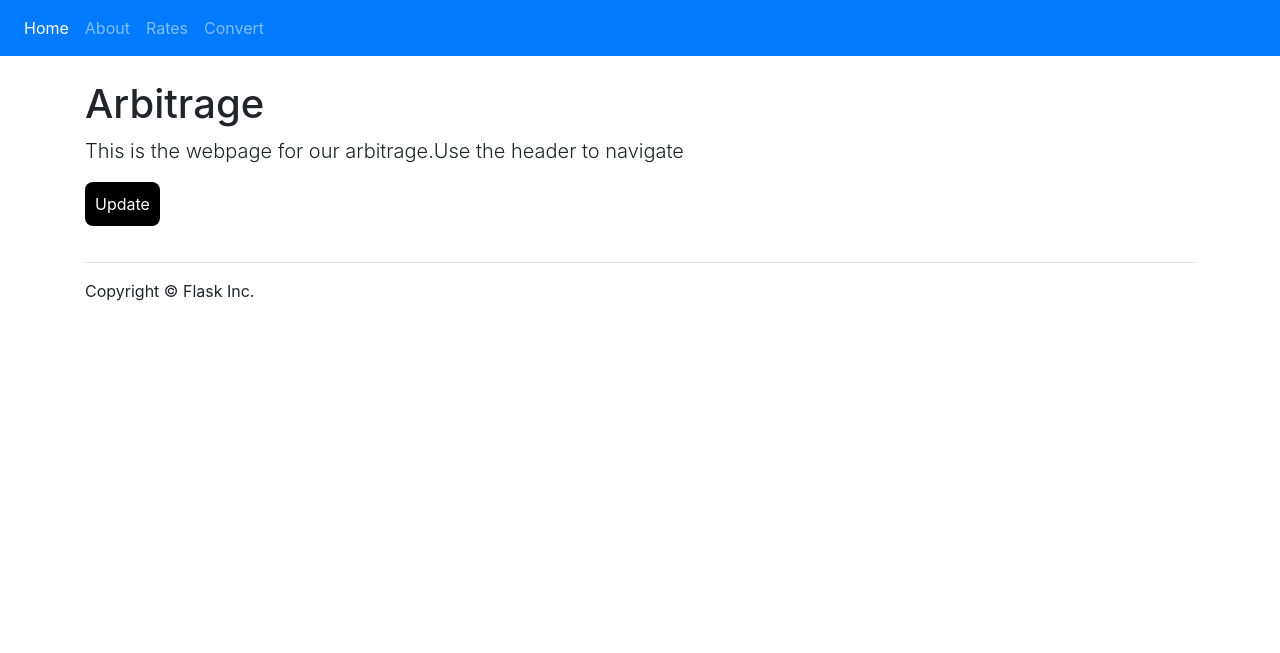
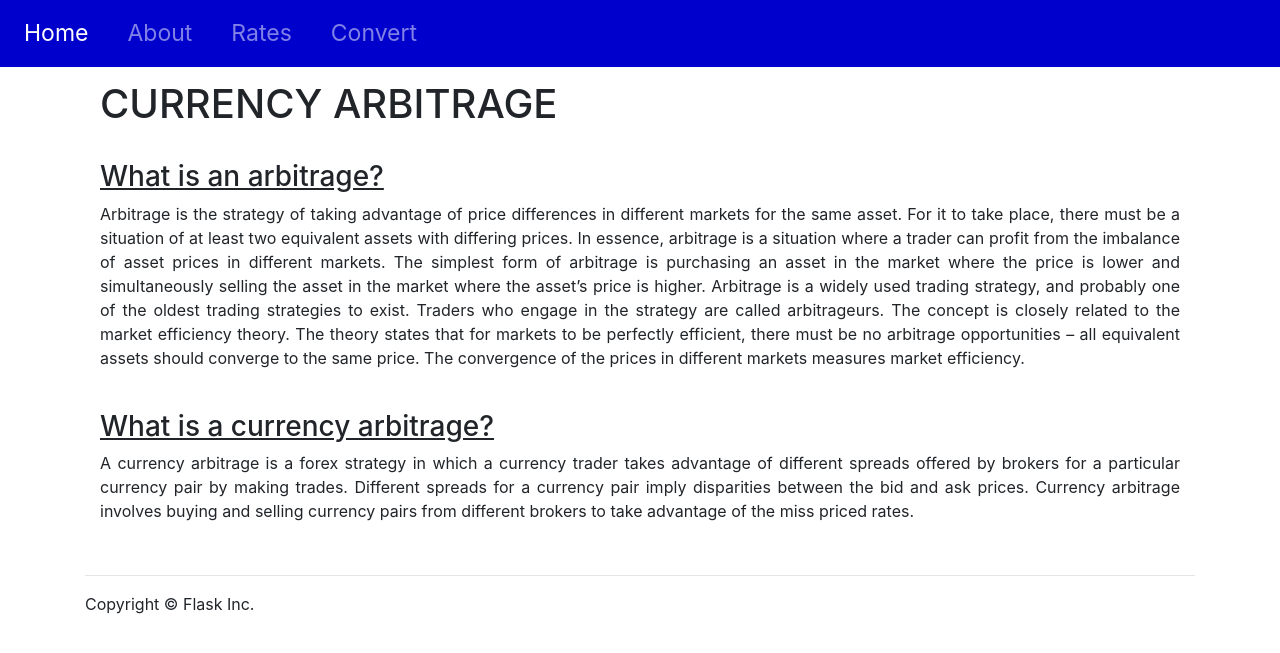
Before and after one commit to kyeekk/Currency-Arbitrage, a Flask app: page / in a window 1280 px wide. Shown: the top 653 px of the page. Run offline with Flask 2, Linux system fonts and the light colour scheme; some libraries are stand-ins or nearby versions.

Commit message:
changes to home page, aesthetics, attempt to integrate api & algorithm

```diff
--- a/app/static/css/app.css
+++ b/app/static/css/app.css
@@ -1,5 +1,22 @@
 body {
     padding-top: 5rem;
+}
+
+.custom {
+background-color: mediumblue;
+}
+
+.text-cust{
+font-size: 23px;
+}
+
+.tab{
+margin-right: 1em;
+}
+
+.btn-convert{
+background-color: blue;
+font-size: 17px;
 }
 
 #words{
--- a/app/templates/header.html
+++ b/app/templates/header.html
@@ -1,20 +1,23 @@
-<nav class="navbar navbar-expand-lg navbar-dark bg-primary fixed-top">
+<nav class="navbar navbar-expand-lg navbar-dark custom fixed-top">
   <button class="navbar-toggler" type="button" data-toggle="collapse" data-target="#navbarSupportedContent" aria-controls="navbarSupportedContent" aria-expanded="false" aria-label="Toggle navigation">
     <span class="navbar-toggler-icon"></span>
   </button>
 
-  <div class="collapse navbar-collapse" id="navbarSupportedContent">
-    <ul class="navbar-nav mr-auto">
-      <li class="nav-item active">
+  <div class="collapse navbar-collapse " id="navbarSupportedContent">
+    <ul class="navbar-nav mr-auto text-cust">
+      <li class="nav-item active tab">
         <a class="nav-link" href="{{ url_for('home') }}">Home <span class="sr-only">(current)</span></a>
       </li>
-      <li class="nav-item">
+      <br>
+      <li class="nav-item tab">
         <a class="nav-link" href="{{ url_for('about') }}">About</a>
       </li>
-      <li class="nav-item">
+      <br>
+      <li class="nav-item tab">
         <a class="nav-link" href="{{ url_for('Rates') }}">Rates</a>
       </li>
-      <li class="nav-item">
+      <br>
+      <li class="nav-item tab">
         <a class="nav-link" href="{{ url_for('Convert') }}">Convert</a>
       </li>
     </ul>
--- a/app/templates/home.html
+++ b/app/templates/home.html
@@ -1,10 +1,32 @@
 {% extends "base.html" %}
 
 {% block main %}
-<h1>Arbitrage</h1>
-<p class="lead">This is the webpage for our arbitrage.Use the header to navigate</p>
+<div class= "container-fluid">
+    <h1>CURRENCY ARBITRAGE</h1>
 
+    <br>
 
-<a href = "{{url_for('home')}}"
-<button type="submit" id = "View">Update</button></a>
+    <h3><u>What is an arbitrage?</u></h3>
+    <p class="text-justify">
+        Arbitrage is the strategy of taking advantage of price differences in different markets for the same asset.
+        For it to take place, there must be a situation of at least two equivalent assets with differing prices.
+        In essence, arbitrage is a situation where a trader can profit from the imbalance of asset prices in different markets.
+        The simplest form of arbitrage is purchasing an asset in the market where the price is lower and simultaneously selling the
+        asset in the market where the asset’s price is higher. Arbitrage is a widely used trading strategy, and probably one of the oldest trading
+        strategies to exist. Traders who engage in the strategy are called arbitrageurs. The concept is closely related to the market efficiency
+        theory. The theory states that for markets to be perfectly efficient, there must be no arbitrage opportunities – all equivalent assets
+        should converge to the same price. The convergence of the prices in different markets measures market efficiency.
+    </p>
+
+    <br>
+
+    <h3><u>What is a currency arbitrage?</u></h3>
+    <p class="text-justify">
+        A currency arbitrage is a forex strategy in which a currency trader takes advantage of different spreads offered by brokers for a
+        particular currency pair by making trades. Different spreads for a currency pair imply disparities between the bid and ask prices.
+        Currency arbitrage involves buying and selling currency pairs from different brokers to take advantage of the miss priced rates.
+    </p>
+
+</div>
+
 {% endblock %}
--- a/requirements.txt
+++ b/requirements.txt
@@ -5,3 +5,5 @@ itsdangerous==1.1.0
 Jinja2==2.11.1
 MarkupSafe==1.1.1
 Werkzeug==1.0.1
+requests
+flask_wtf
```
Also changed, not shown: app/forms.py (+7 -2 lines), app/templates/Convert.html (+9 -2 lines).
